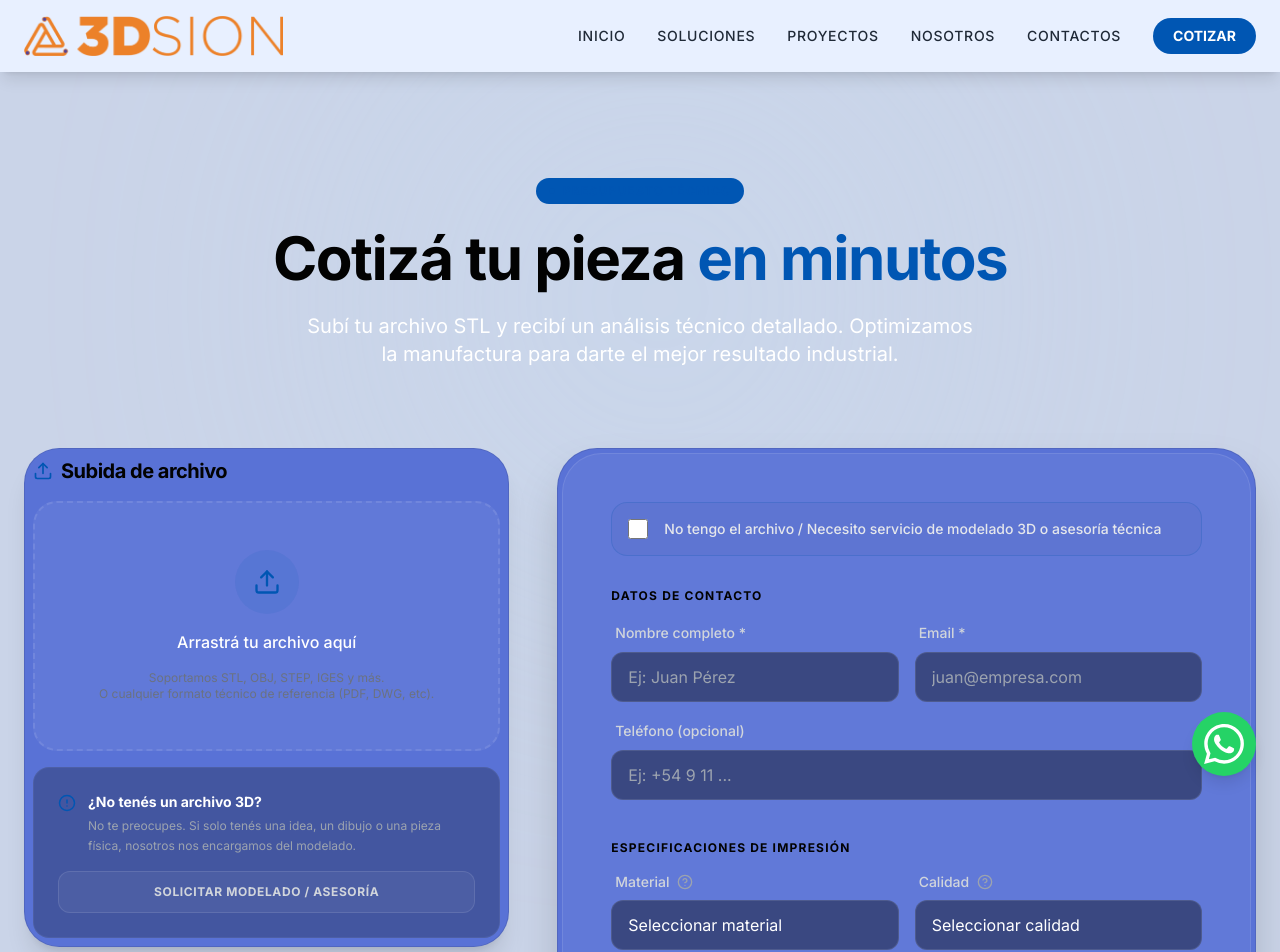
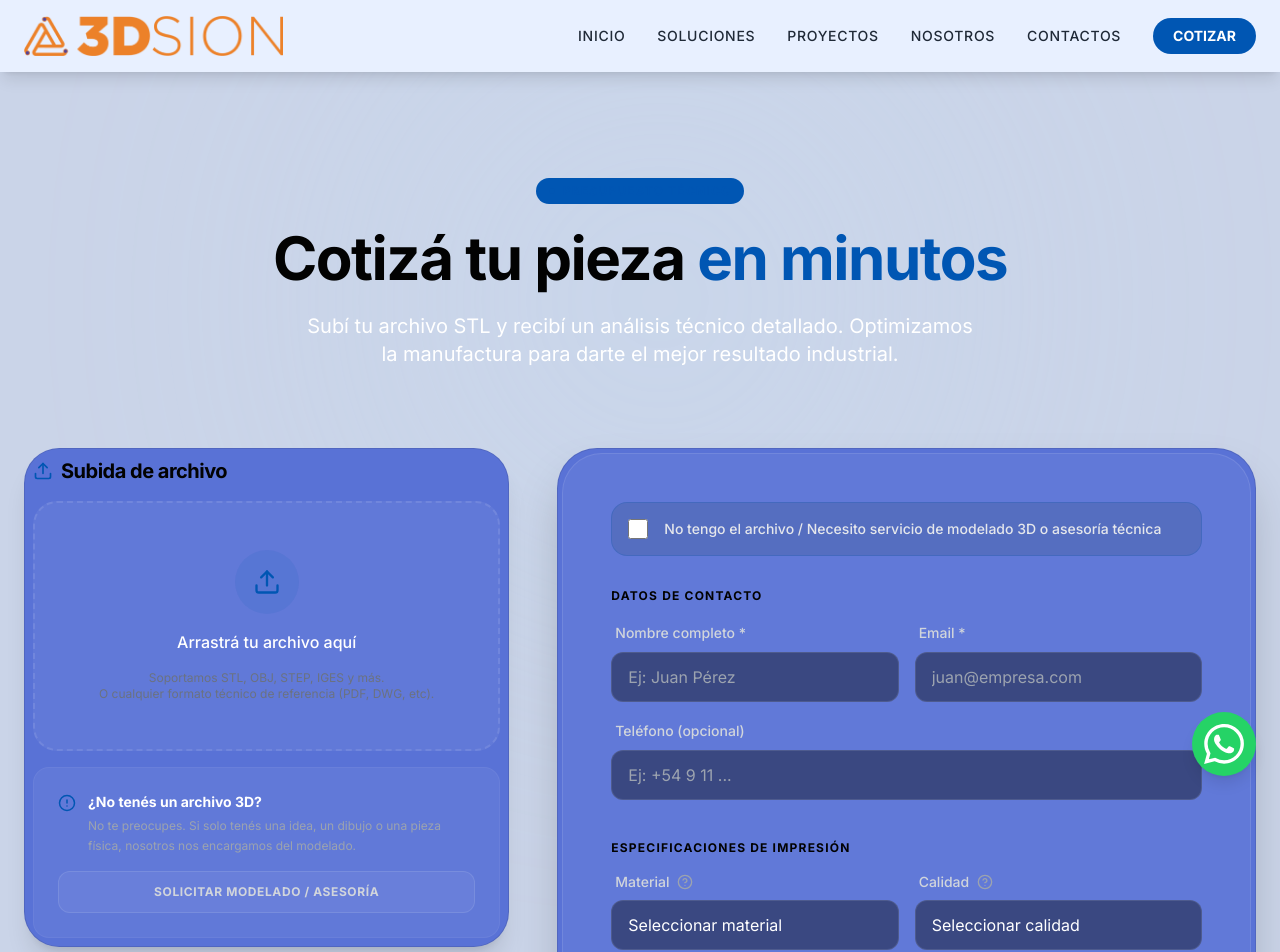
Before and after one commit to 3Dsion/3dsion_web, a React (Vite) app: page /cotizar in a window 1280 px wide. Shown: the top 952 px of the page. Built offline with nearby package versions, Linux system fonts and the light colour scheme.

Commit message:
feat: control total de fondos internos y tokens claros en index.css
- Renombrado token de barra de modelado para claridad.\n- Agregado control para fondos internos de formularios y dropzone.\n- Eliminadas clases bg hardcoded para control integro.

```diff
--- a/src/components/quote/FileDropzone.jsx
+++ b/src/components/quote/FileDropzone.jsx
@@ -65,9 +65,10 @@ const FileDropzone = ({ onFileSelect, selectedFile, onFileRemove }) => {
                 onDragLeave={handleDragLeave}
                 onDrop={handleDrop}
                 onClick={() => !selectedFile && fileInputRef.current.click()}
+                style={{ backgroundColor: isDragging || selectedFile ? 'var(--primary-light-opacity)' : 'var(--cotizar-card-inner-bg)' }}
                 className={`relative border-2 border-dashed rounded-3xl p-8 transition-all flex flex-col items-center justify-center min-h-[250px] cursor-pointer
-          ${isDragging ? 'border-primary bg-primary/5 scale-[1.02]' : 'border-white/10 hover:border-primary/50 bg-white/5'}
-          ${selectedFile ? 'border-primary/40 bg-primary/5' : ''}
+          ${isDragging ? 'border-primary scale-[1.02]' : 'border-white/10 hover:border-primary/50'}
+          ${selectedFile ? 'border-primary/40' : ''}
         `}
             >
                 <input
@@ -140,7 +141,10 @@ const FileDropzone = ({ onFileSelect, selectedFile, onFileRemove }) => {
             </div>
 
             {!selectedFile && (
-                <div className="bg-secondary-dark/30 border border-white/5 p-6 rounded-2xl space-y-4">
+                <div
+                    style={{ backgroundColor: 'var(--cotizar-card-inner-bg)' }}
+                    className="border border-white/5 p-6 rounded-2xl space-y-4"
+                >
                     <div className="flex items-start gap-3">
                         <AlertCircle size={18} className="text-primary shrink-0 mt-0.5" />
                         <div className="space-y-1">
@@ -158,7 +162,8 @@ const FileDropzone = ({ onFileSelect, selectedFile, onFileRemove }) => {
                             if (check) check.click();
                             document.getElementById('quote-form')?.scrollIntoView({ behavior: 'smooth' });
                         }}
-                        className="w-full py-3 px-4 bg-white/5 hover:bg-white/10 border border-white/10 rounded-xl text-xs font-bold text-gray-300 transition-all uppercase tracking-wider"
+                        style={{ backgroundColor: 'var(--cotizar-card-inner-bg)' }}
+                        className="w-full py-3 px-4 hover:bg-white/10 border border-white/10 rounded-xl text-xs font-bold text-gray-300 transition-all uppercase tracking-wider"
                     >
                         SOLICITAR MODELADO / ASESORÍA
                     </button>
--- a/src/components/quote/QuoteForm.jsx
+++ b/src/components/quote/QuoteForm.jsx
@@ -60,10 +60,15 @@ const QuoteForm = ({ onSubmit, isSubmitting, isSuccess, hasFile }) => {
     }
 
     return (
-        <form id="quote-form" onSubmit={handleSubmit} className="space-y-8 bg-white/5 border border-white/10 p-8 md:p-12 rounded-[2.5rem]">
+        <form
+            id="quote-form"
+            onSubmit={handleSubmit}
+            style={{ backgroundColor: 'var(--cotizar-card-inner-bg)' }}
+            className="space-y-8 border border-white/10 p-8 md:p-12 rounded-[2.5rem]"
+        >
             {/* Opción de Modelado */}
             <div
-                style={{ backgroundColor: 'var(--cotizar-card-modeling-bg)' }}
+                style={{ backgroundColor: 'var(--cotizar-modeling-bar-bg)' }}
                 className="border border-primary/20 p-4 rounded-2xl flex items-center gap-4"
             >
                 <div className="flex items-center">
--- a/src/index.css
+++ b/src/index.css
@@ -16,6 +16,8 @@
      ========================================================================== */
   --primary: #0056b3;
   /* Azul industrial principal */
+  --primary-light-opacity: rgba(0, 86, 179, 0.1);
+  /* Azul con opacidad para estados hover/drag */
   --secondary: #1f2937;
   /* Gris oscuro para elementos secundarios */
   --secondary-dark: #111827;
@@ -50,12 +52,17 @@
   /* Color de los títulos (h1, h4) */
   --cotizar-text-body: #ffffff;
   /* Color del texto de párrafos y lista */
+  /* --- Tarjetas y Contenedores --- */
   --cotizar-card-bg: rgb(89, 114, 214);
-  /* Fondo de los cuadros (Form/Dropzone) */
+  /* Fondo de los cuadros grandes (Form/Dropzone) */
   --cotizar-card-border: rgba(0, 0, 0, 0.1);
   /* Borde de los cuadros */
-  --cotizar-card-modeling-bg: rgba(43, 70, 99, 0.05);
-  /* Fondo de la card "No tengo el archivo" */
+  --cotizar-card-inner-bg: rgba(255, 255, 255, 0.05);
+  /* Fondo sutil dentro de los cuadros */
+
+  /* EL QUE BUSCABAS: Fondo de la franja "No tengo el archivo" */
+  --cotizar-modeling-bar-bg: rgba(43, 70, 99, 0.2);
+
   --cotizar-accent: var(--primary);
   /* Color de acento (Badges) */
 
```
